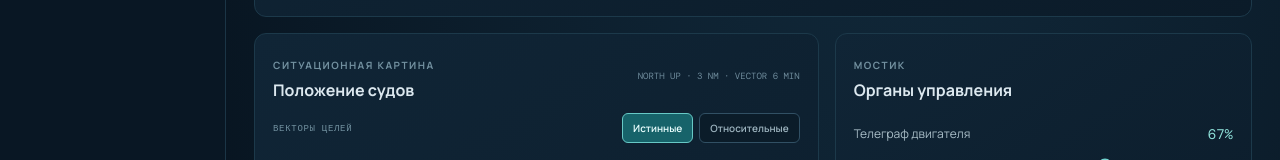
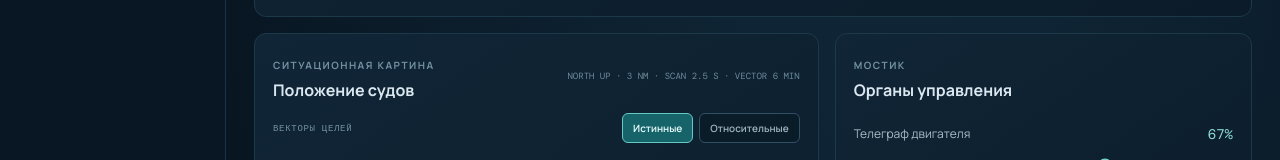
Before and after one commit to quvok/OpenOOW, a React (Vite) app: page / in a window 1280 px wide. Shown: the part 393-553 px from the top of the page. Built offline with nearby package versions, Linux system fonts and the light colour scheme.

Commit message:
Show radar scan interval in PPI header

```diff
--- a/src/ui/App.tsx
+++ b/src/ui/App.tsx
@@ -246,7 +246,7 @@ export default function App() {
       </section>
       <div className="main-grid">
         <section className="panel radar-panel">
-          <div className="panel-heading"><div><span className="eyebrow">СИТУАЦИОННАЯ КАРТИНА</span><h2>Положение судов</h2></div><span className="unit">NORTH UP · 3 NM · VECTOR 6 MIN</span></div>
+          <div className="panel-heading"><div><span className="eyebrow">СИТУАЦИОННАЯ КАРТИНА</span><h2>Положение судов</h2></div><span className="unit">NORTH UP · 3 NM · SCAN 2.5 S · VECTOR 6 MIN</span></div>
           <div className="vector-mode-control"><span>ВЕКТОРЫ ЦЕЛЕЙ</span><div><button type="button" className={vectorMode === "true" ? "mode-active" : "mode-button"} onClick={() => setVectorMode("true")}>Истинные</button><button type="button" className={vectorMode === "relative" ? "mode-active" : "mode-button"} onClick={() => setVectorMode("relative")}>Относительные</button></div></div>
           <svg className="radar-view" viewBox="0 0 500 500" role="img" aria-label="Схема взаимного положения судов">
             <circle cx="250" cy="250" r="235" className="radar-bg"/>
```
